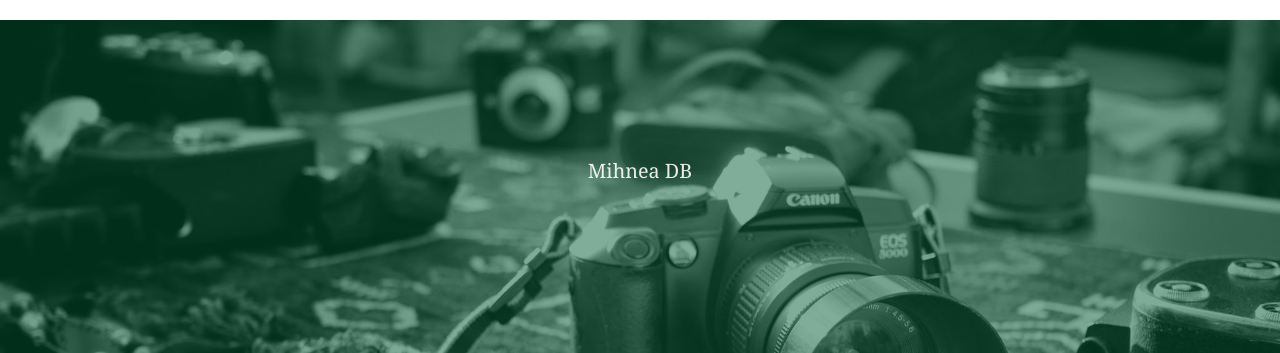
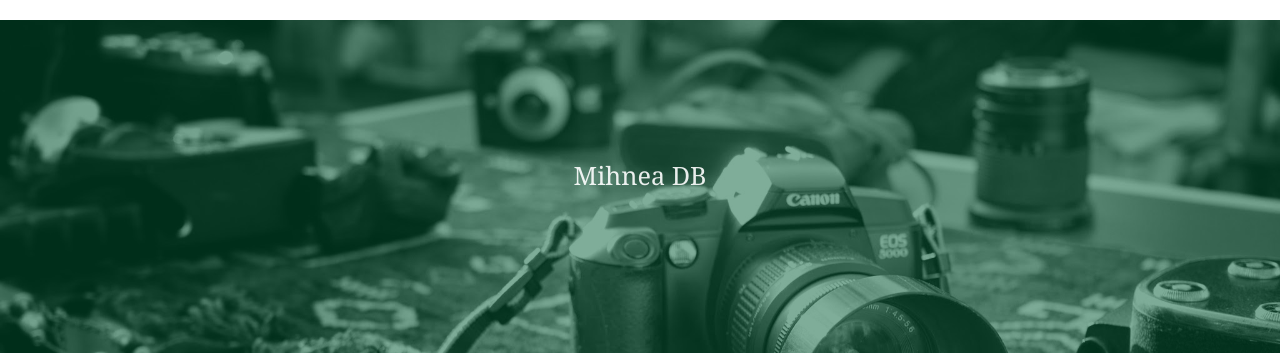
Before and after one commit to mihneadb/mihneadb.github.io, a Jekyll site: the page built from index.html, in a window 1280 px wide. Shown: the top 353 px of the page. Built offline with Jekyll 4.4.1, drawn with Linux system fonts in a browser that asks for light colours; Markdown is read by kramdown in place of the engine named in the settings.

Commit message:
Thinner header typography

```diff
--- a/css/site.css
+++ b/css/site.css
@@ -58,7 +58,9 @@
     color: white; }
   .header .header-subtitle {
     color: rgba(255, 255, 255, 0.9);
-    font-size: 110%; }
+    font-family: "adobe-garamond-pro", georgia;
+    font-size: 1.4em;
+    font-weight: normal; }
 
 .header::before {
   background-image: url("../img/bg.jpg");
@@ -131,7 +133,9 @@
 
 .post-title {
   margin-bottom: 20px;
-  text-align: left; }
+  text-align: left;
+  font-weight: 500;
+  font-size: 3em; }
 
 .formatted-par {
   text-indent: 2em;
--- a/scss/site.scss
+++ b/scss/site.scss
@@ -81,7 +81,9 @@
 
     .header-subtitle {
         color: $color-light-smoke;
-        font-size: 110%;
+        font-family: "adobe-garamond-pro", georgia;
+        font-size: 1.4em;
+        font-weight: normal;
     }
 }
 
@@ -187,6 +189,8 @@
 .post-title {
     margin-bottom: 20px;
     text-align: left;
+    font-weight: 500;
+    font-size: 3em;
 }
 
 .formatted-par {
```
